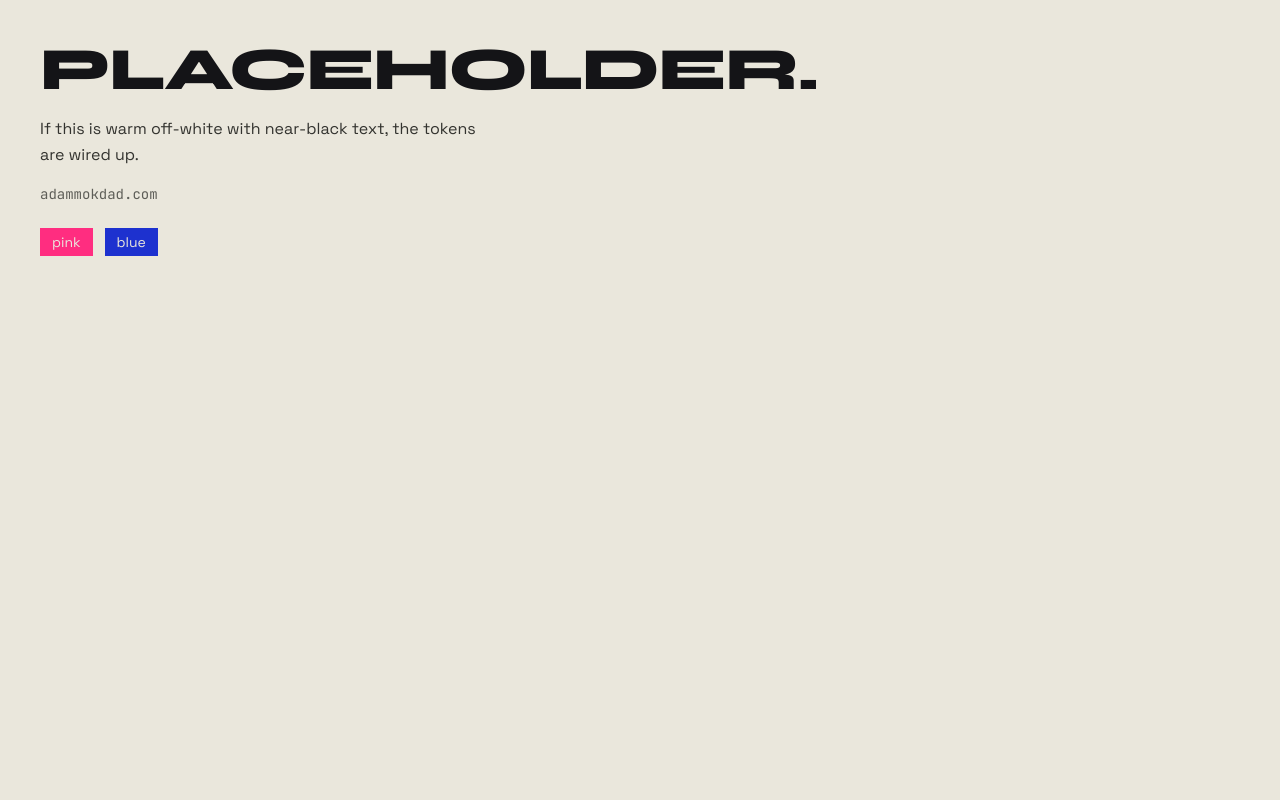
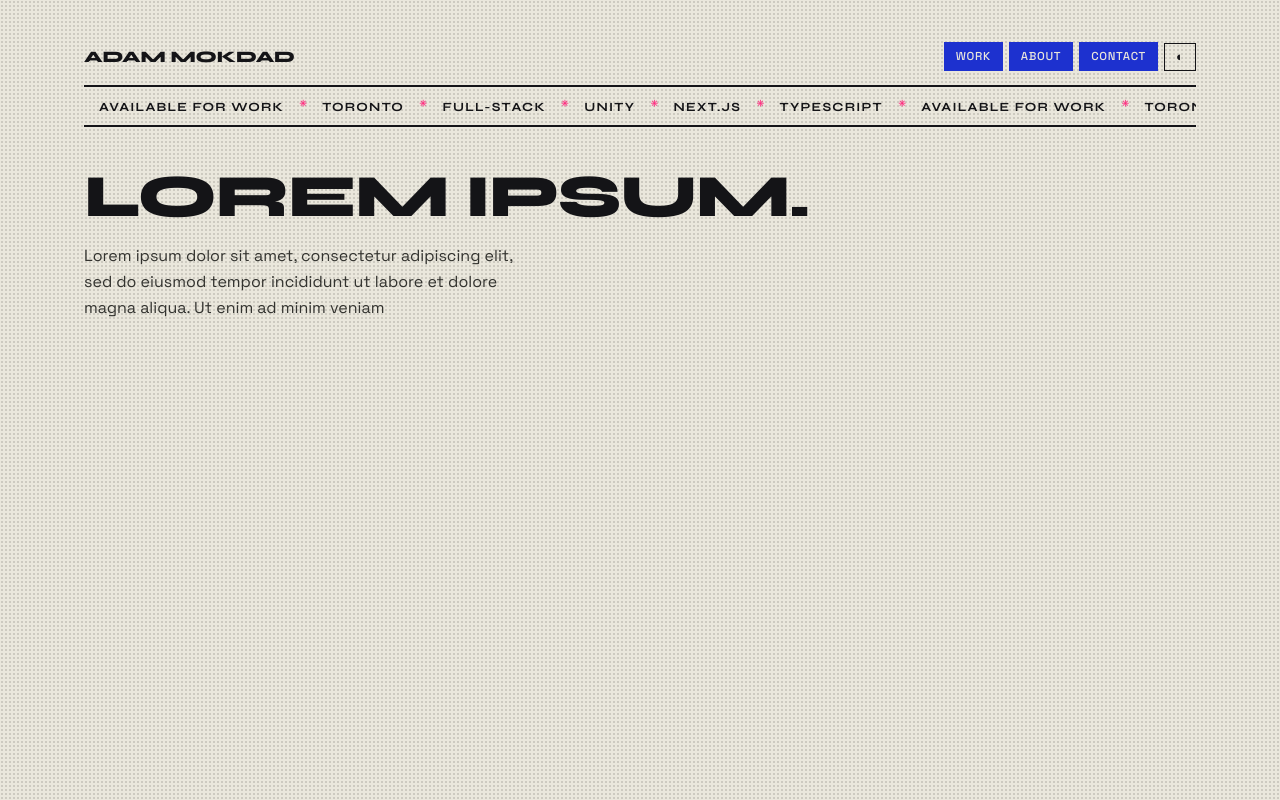
Before and after one commit to adam5192/adam-portfolio, a Next.js app: page / in a window 1280 px wide. Built offline with nearby package versions, Linux system fonts and the light colour scheme.

Commit message:
create marquee, header and themetoggle components

```diff
--- a/src/app/globals.css
+++ b/src/app/globals.css
@@ -59,3 +59,53 @@ body {
     background-color 0.3s,
     color 0.3s;
 }
+
+@theme inline {
+  --animate-marquee: marque 30s linear infinite;
+}
+
+/* ============================================================
+   Animation tokens. Same prefix system as colours:
+   --animate-* generates the `animate-*` utility class.
+   So --animate-marquee makes `animate-marquee` work.
+   ============================================================ */
+
+@keyframes marquee {
+  /* 'from' defaults to the elements current position */
+  to {
+    transform: translateX(-50%);
+  }
+}
+
+/* ============================================================
+   The halftone grain layer.
+   ============================================================ */
+
+body::before {
+  content: "";
+  position: fixed;
+  inset: 0;
+  z-index: 0;
+  pointer-events: none;
+  /* tiny dot tiled every 4px */
+  background-image: radial-gradient(
+    circle,
+    var(--grain-dot) 0.8px,
+    transparent 0.8px
+  );
+  background-size: 4px 4px;
+  opacity: var(--grain-opacity);
+}
+
+/* ============================================================
+   Respect the OS "reduce motion" setting.
+   ============================================================ */
+@media (prefers-reduced-motion: reduce) {
+  *,
+  *::before,
+  *::after {
+    animation-duration: 0.01ms !important;
+    animation-iteration-count: 1 !important;
+    transition-duration: 0.01ms !important;
+  }
+}
--- a/src/app/layout.tsx
+++ b/src/app/layout.tsx
@@ -1,6 +1,7 @@
 import type { Metadata } from "next";
 import { Syne, Space_Grotesk, JetBrains_Mono } from "next/font/google";
 import "./globals.css";
+import { ThemeScript } from "@/components/ThemeScript";
 
 const syne = Syne({
   subsets: ["latin"],
@@ -38,6 +39,9 @@ export default function RootLayout({
       suppressHydrationWarning
       className={`${syne.variable} ${spaceGrotesk.variable} ${jetbrainsMono.variable}`}
     >
+      <head>
+        <ThemeScript />
+      </head>
       <body>{children}</body>
     </html>
   );
--- a/src/app/page.tsx
+++ b/src/app/page.tsx
@@ -1,19 +1,24 @@
+import { SiteHeader } from "@/components/SiteHeader";
+import { Marquee } from "@/components/Marquee";
+
 export default function Home() {
   return (
-    <main className="p-10">
-      <h1 className="font-display text-6xl font-extrabold tracking-tight uppercase">
-        Placeholder.
-      </h1>
-      <p className="font-body text-body mt-4 max-w-md text-base leading-relaxed">
-        If this is warm off-white with near-black text, the tokens are wired up.
-      </p>
+    <div className="relative z-10">
+      <main className="mx-auto max-w-295 px-8.5 pt-10.5 pb-14.5">
+        <SiteHeader />
+        <Marquee />
 
-      <p className="font-mono text-faint mt-4 text-sm">adammokdad.com</p>
-
-      <div className="mt-6 flex gap-3">
-        <span className="bg-pink text-onink px-3 py-1 text-sm">pink</span>
-        <span className="bg-blue text-onink px-3 py-1 text-sm">blue</span>
-      </div>
-    </main>
+        <div className="mt-10">
+          <h1 className="font-display text-6xl font-extrabold tracking-tight uppercase">
+            Lorem ipsum.
+          </h1>
+          <p className="text-body mt-4 max-w-md leading-relaxed">
+            Lorem ipsum dolor sit amet, consectetur adipiscing elit, sed do
+            eiusmod tempor incididunt ut labore et dolore magna aliqua. Ut enim
+            ad minim veniam
+          </p>
+        </div>
+      </main>
+    </div>
   );
 }
--- /dev/null
+++ b/src/components/Marquee.tsx
@@ -0,0 +1,32 @@
+const ITEMS = [
+  "Available for work",
+  "Toronto",
+  "Full-stack",
+  "Unity",
+  "Next.js",
+  "TypeScript",
+];
+
+export function Marquee() {
+  return (
+    <div className="border-ink overflow-hidden border-t-2 border-b-2 py-1.75 whitespace-nowrap">
+      <div className="animate-marquee inline-block">
+        {/* duplication : render the list twice, animate translateX to -50%. The loop restart is invisible bc second copy sits where the first started */}
+        {[0, 1].map((copy) => (
+          <span key={copy}>
+            {ITEMS.map((item) => (
+              <span key={item}>
+                <span className="font-display mx-3.75 text-[12.5px] font-bold tracking-widest uppercase">
+                  {item}
+                </span>
+                <span aria-hidden="true" className="text-pink">
+                  *
+                </span>
+              </span>
+            ))}
+          </span>
+        ))}
+      </div>
+    </div>
+  );
+}
--- /dev/null
+++ b/src/components/SiteHeader.tsx
@@ -0,0 +1,30 @@
+import { ThemeToggle } from "./ThemeToggle";
+
+const NAV = [
+  { label: "work", href: "#work" },
+  { label: "about", href: "#about" },
+  { label: "contact", href: "#contact" },
+];
+
+export function SiteHeader() {
+  return (
+    <header className="mb-3.5 flex flex-wrap items-center justify-between gap-3">
+      <div className="font-display text-base font-extrabold tracking-[-0.01em]">
+        ADAM MOKDAD
+      </div>
+
+      <nav className="flex items-center gap-1.5">
+        {NAV.map((item) => (
+          <a
+            key={item.href}
+            href={item.href}
+            className="bg-blue text-onink hover:bg-pink px-3 py-1.5 text-[11.5px] font-medium tracking-[0.06em] uppercase transition-colors"
+          >
+            {item.label}
+          </a>
+        ))}
+        <ThemeToggle />
+      </nav>
+    </header>
+  );
+}
--- /dev/null
+++ b/src/components/ThemeScript.tsx
@@ -0,0 +1,20 @@
+// this component helps smooth the transition when switching between themes
+
+export function ThemeScript() {
+  const script = `
+    (function() {
+      try {
+        var stored = localStorage.getItem('theme');
+        // matchMedia asks the OS what the users system preference is.
+        // .matches is a boolean.
+        var systemDark = window.matchMedia('(prefers-color-scheme: dark)').matches;
+        // explicit choice wins; otherwise fall back to the OS setting.
+        var theme = stored || (systemDark ? 'dark' : 'light');
+        document.documentElement.setAttribute('data-theme', theme);
+      } catch (e) {
+        // localStorage throws in private mode / if cookies are blocked.
+      }
+    })();
+  `;
+  return <script dangerouslySetInnerHTML={{ __html: script }} />;
+}
--- /dev/null
+++ b/src/components/ThemeToggle.tsx
@@ -0,0 +1,38 @@
+"use client";
+
+import { useState, useEffect } from "react";
+
+export function ThemeToggle() {
+  const [theme, setTheme] = useState<"light" | "dark">("light");
+
+  useEffect(() => {
+    const current = document.documentElement.getAttribute("data-theme");
+    if (current === "dark" || current === "light") {
+      // eslint-disable-next-line react-hooks/set-state-in-effect
+      setTheme(current);
+    }
+  }, []);
+
+  function toggle() {
+    const next = theme === "dark" ? "light" : "dark";
+
+    // update the DOM directly, acctually changes the colours
+    document.documentElement.setAttribute("data-theme", next);
+
+    // so it survives a reload
+    localStorage.setItem("theme", next);
+
+    // update react state so this component re-renders with the right icon
+    setTheme(next);
+  }
+
+  return (
+    <button
+      onClick={toggle}
+      aria-label={`Switch to ${theme === "dark" ? "light" : "dark"} mode`}
+      className="border-ink text-ink hover:bg-ink hover:text-paper grid h-7 w-8 cursor-pointer place-items-center border-[1.5px] text-[13px] transition-colors"
+    >
+      {theme === "dark" ? "◑" : "◐"}
+    </button>
+  );
+}
```
